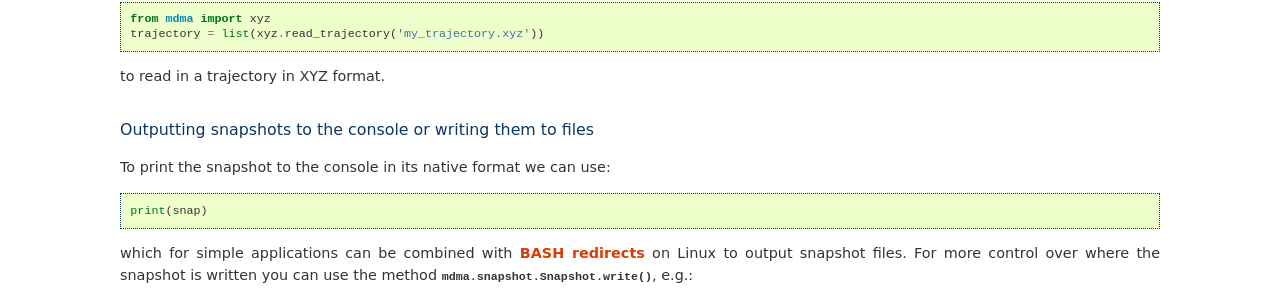
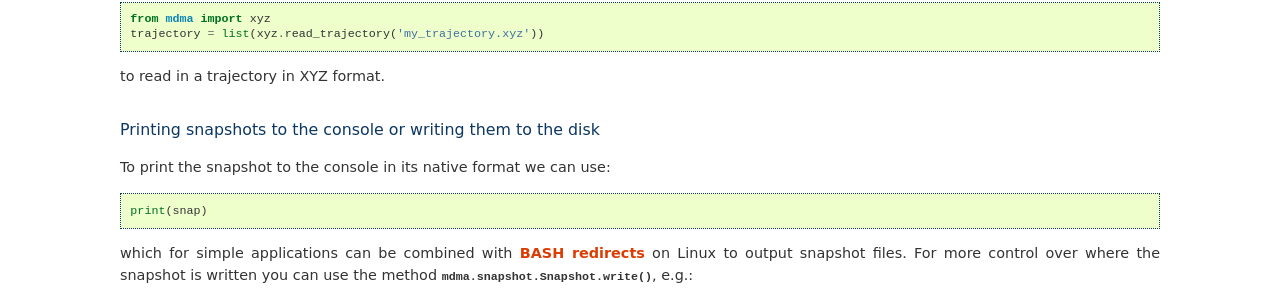
Before and after one commit to tranqui/MDMAmazing, a Sphinx documentation site: the page built from docs/source/examples.rst, in a window 1280 px wide and 900 px high, scrolled down 2609 px. Shown: the part 140-439 px from the top of the window. Built offline with Sphinx 7.4.7, drawn with Linux system fonts in a browser that asks for light colours; pages that are not in the unit, such as notebooks, are missing from menus.

Commit message:
Finished snapshot IO section of documentation.

```diff
--- a/docs/source/examples.rst
+++ b/docs/source/examples.rst
@@ -126,8 +126,8 @@ For other fileformats replace :code:`atom` in the above examples with any of the
 
 to read in a trajectory in XYZ format.
 
-Outputting snapshots to the console or writing them to files
-------------------------------------------------------------
+Printing snapshots to the console or writing them to the disk
+-------------------------------------------------------------
 
 To print the snapshot to the console in its native format we can use::
 
```
Also changed, not shown: 4 other files.
